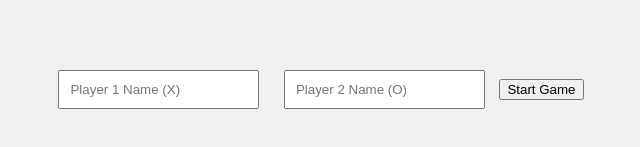
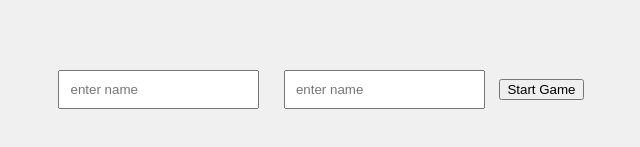
Before and after one commit to acciojob/tictactoe-Safin133847, a website: page main.html in a window 1280 px wide. Shown: the part 319-466 px from the top of the page, 324-964 px from the left. Drawn offline with Linux system fonts and the light colour scheme.

Commit message:
created a submission

```diff
--- a/main.html
+++ b/main.html
@@ -9,8 +9,8 @@
 <body>
     <div class="container">
         <div class="player-names">
-            <input type="text" id="player1" placeholder="Player 1 Name (X)">
-            <input type="text" id="player2" placeholder="Player 2 Name (O)">
+            <input type="text" id="player1" placeholder="enter name">
+            <input type="text" id="player2" placeholder="enter name">
             <button id="submit">Start Game</button>
         </div>
         <div class="game" style="display:none;">
```
